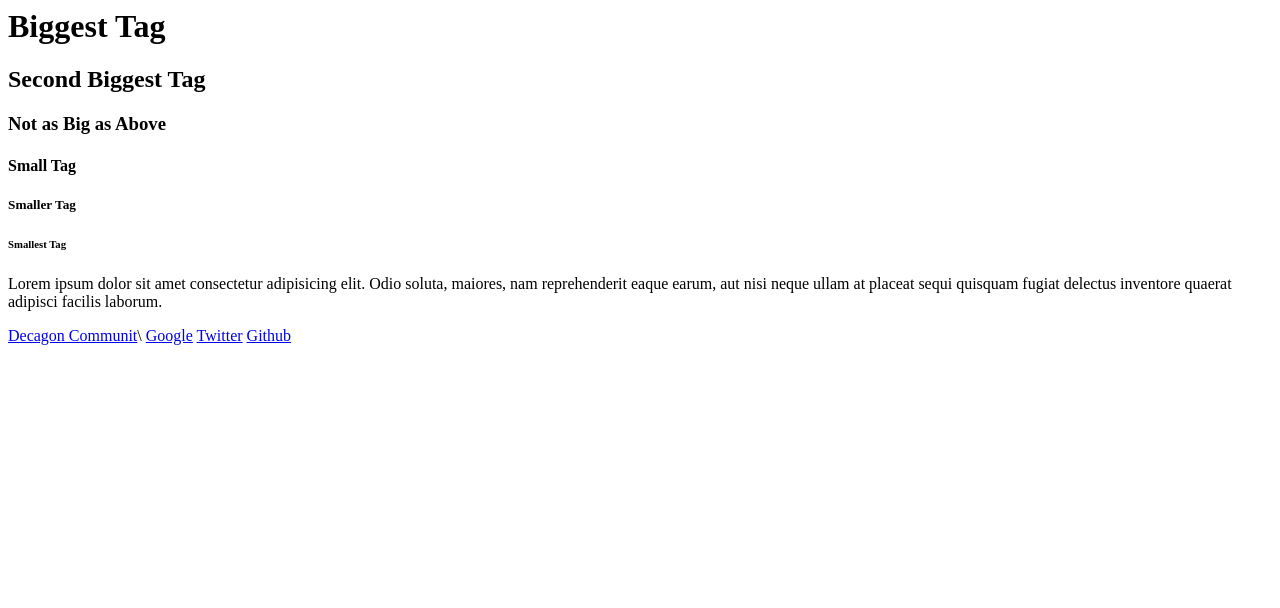
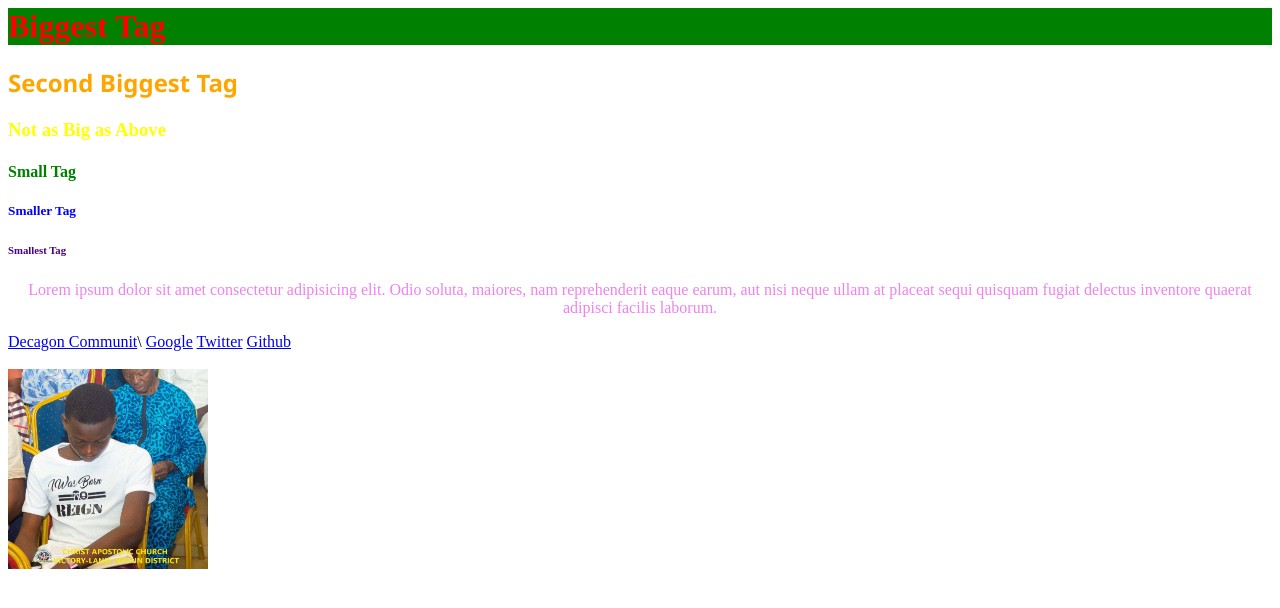
Before and after one commit to DEV-RAPHAEL/dec-a-test, a plain HTML site: page index.html in a window 1280 px wide. Drawn offline with Linux system fonts and the light colour scheme.

Commit message:
We added a little CSS

```diff
--- a/index.html
+++ b/index.html
@@ -7,17 +7,20 @@
 </head>
 <body>
     <!-- Tosin please update the code below -->
-    <h1>Biggest Tag</h1>
-    <h2>Second Biggest Tag</h2>
-    <h3>Not as Big as Above</h3>
-    <h4>Small Tag</h4>
-    <h5>Smaller Tag</h5>
-    <h6>Smallest Tag</h6>
-    <p>Lorem ipsum dolor sit amet consectetur adipisicing elit. Odio soluta, maiores, nam reprehenderit eaque earum, aut nisi neque ullam at placeat sequi quisquam fugiat delectus inventore quaerat adipisci facilis laborum.</p>
+    <h1 style="color:red; background-color: green;">Biggest Tag</h1>
+    <h2 style="color:orange; font-family: 'Segoe UI', Tahoma, Geneva, Verdana, sans-serif;">Second Biggest Tag</h2>
+    <h3 style="color:yellow">Not as Big as Above</h3>
+    <h4 style="color:green">Small Tag</h4>
+    <h5 style="color:blue">Smaller Tag</h5>
+    <h6 style="color:indigo">Smallest Tag</h6>
+    <p style="color:violet; font-size:16px; text-align: center;">Lorem ipsum dolor sit amet consectetur adipisicing elit. Odio soluta, maiores, nam reprehenderit eaque earum, aut nisi neque ullam at placeat sequi quisquam fugiat delectus inventore quaerat adipisci facilis laborum.</p>
 <a href="https://community.decagon.institute">Decagon Communit</a>\
 <a href="https://google.com">Google</a>
 <a href="https://twitter.com">Twitter</a>
 <a href="https://github.com">Github</a>
+<br>
+<br>
+<img src="images/boy.jpg" alt="A cute Boy Reading" width="200" height="200">
 
 </body>
 </html>
```
Also changed, not shown: images/boy.jpg (added).
